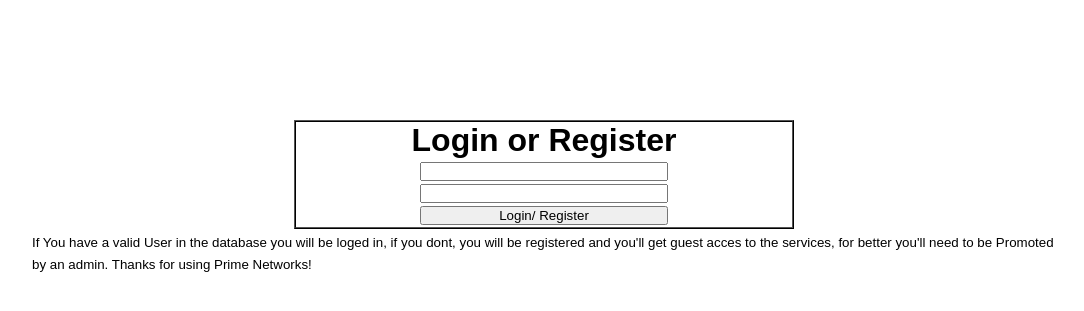
After one commit to JavierOramas/PNServer, a Flask app: page /login in a window 1280 px wide. The commit adds this page. Shown: the top 311 px of the page, without its empty margins (96-1180 px from the left). Run offline with Flask 2, Linux system fonts and the light colour scheme.

Commit message:
basic login page template done

```diff
--- a/main.py
+++ b/main.py
@@ -26,6 +26,10 @@ def root():
 def scan_network():
     return load_services()
 
+@app.route('/login')
+def login():
+    return render_template('login.html')
+
 
 #TODO Database to store users for the Machine
 #TODO Register new users in the database
--- a/static/css/style.css
+++ b/static/css/style.css
@@ -99,3 +99,41 @@ header{
     align-items: center;
     width: fit-content;
 }
+
+.login-page{
+    margin-top: 100px;
+    width: 80%;
+    font-family: Arial, Helvetica, sans-serif;
+    margin: auto;
+}
+
+input, .input{
+    display: block;
+    margin: auto;
+    width: 100%;
+    min-width: 200px;
+    margin-top: 3px;
+    margin-bottom: 2px;
+}
+
+#note-login{
+    width: 40%;
+}
+
+footer{
+    width: initial;
+    background-color: darkslategray;
+    color: white;
+}
+
+.login-box{
+    margin: auto;
+    margin-top: 10%;
+    border: 2px ;
+    border-style: ridge;
+    border-color: black;
+    align-self: center;
+    align-items: center;
+    min-width: 500px;
+    width: fit-content;
+}
--- /dev/null
+++ b/templates/login.html
@@ -0,0 +1,34 @@
+<!DOCTYPE html>
+<head>
+<meta charset="utf-8">
+<link rel="shortcut icon" href={{ url_for('static', filename='img/favicon.ico' )  }}>
+<link rel="stylesheet" href={{ url_for('static', filename='css/style.css' )  }}>
+<title>Login/Register</title>
+</head>
+
+<body class="center login-page">
+    <header>
+
+    </header>
+
+    <div class="login-box">
+        <h1 style="width: 70%; margin: auto;", class="center-text">Login or Register</h1>
+
+        <form method="POST" class="center">
+            <input type="text" class="login-usr center input">
+            <input type="password" class="login-pwd center input">
+            <button type="submit" class="center input">Login/ Register</button>
+        </form>
+    </div>
+
+    <sub id='note-login'>
+        If You have a valid User in the database you will be loged in, if you dont,
+        you will be registered and you'll get guest acces to the services, for better
+        you'll need to be Promoted by an admin. Thanks for using Prime Networks!
+    </sub>
+
+
+    <footer>
+    </footer>
+
+</body>
```
